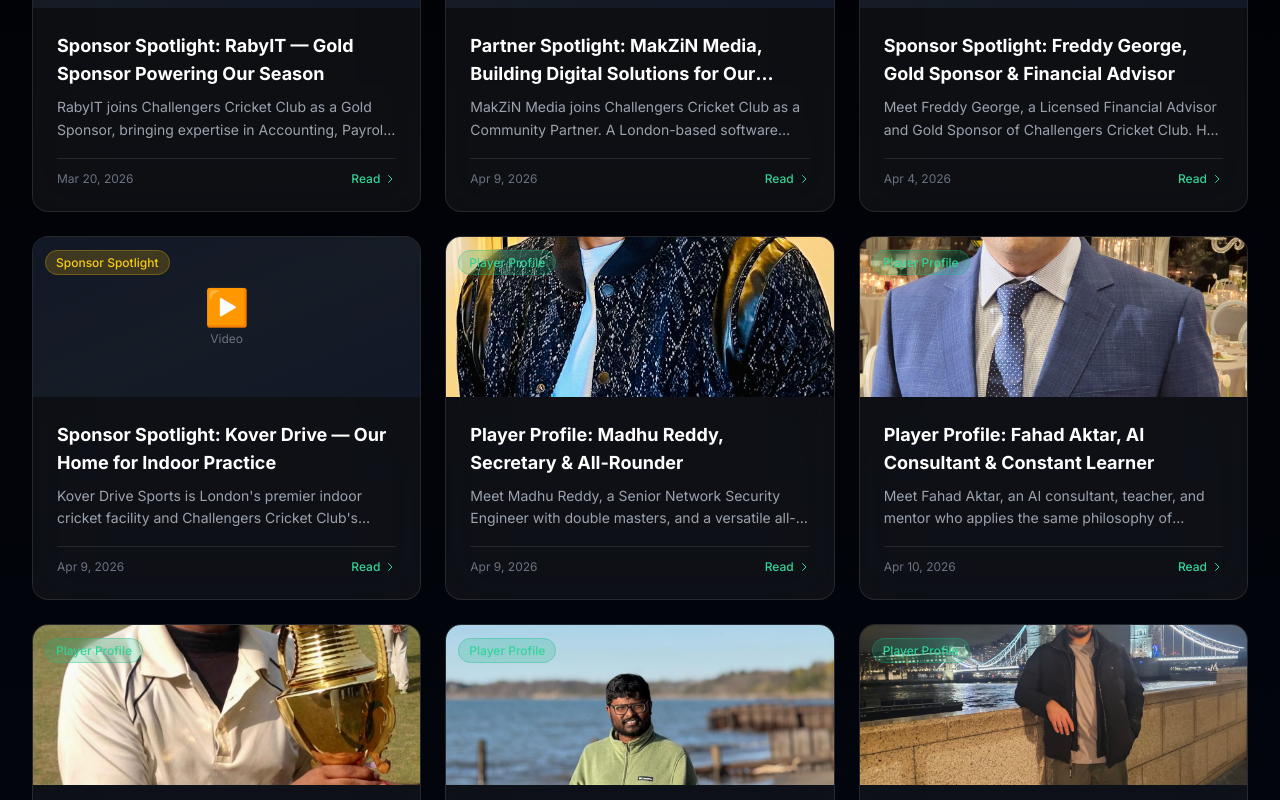
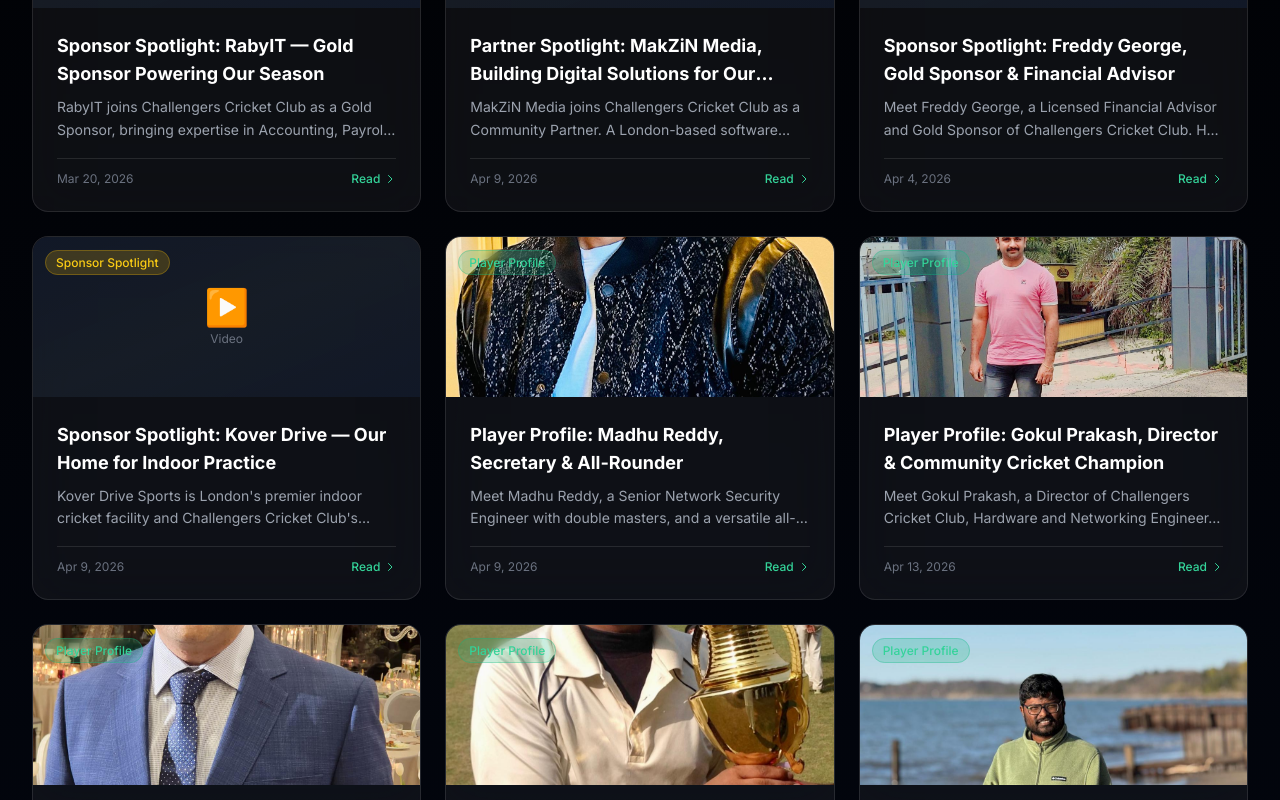
Before and after one commit to msaad7777/Challengers-cc, a Next.js app: page /blog in a window 1280 px wide. Shown: the part 1403-2203 px from the top of the page. Built offline with nearby package versions, Linux system fonts and the light colour scheme.

Commit message:
Add Gokul Prakash player profile — director, hardware engineer, 15yr community volunteer
Co-Authored-By: Claude Opus 4.6 (1M context) <noreply@anthropic.com>

```diff
--- a/app/blog/data.ts
+++ b/app/blog/data.ts
@@ -476,6 +476,68 @@ export const blogPosts: BlogPost[] = [
     featured: false,
   },
   {
+    slug: 'gokul-prakash-player-profile',
+    title: 'Player Profile: Gokul Prakash, Director & Community Cricket Champion',
+    excerpt:
+      'Meet Gokul Prakash, a Director of Challengers Cricket Club, Hardware and Networking Engineer, and a man who has dedicated 15+ years to community service and growing cricket in Canada.',
+    content: `
+      <p class="text-gray-300 text-lg leading-relaxed mb-6">
+        Some people play cricket. Others live it. <strong class="text-white">Gokul Prakash</strong> has been
+        doing both for as long as he can remember. A founding director of Challengers Cricket Club, Gokul
+        brings a lifelong passion for cricket and over 15 years of community service to everything he does.
+      </p>
+      <h3 class="text-2xl font-bold text-white mb-4">On the Field</h3>
+      <p class="text-gray-300 text-lg leading-relaxed mb-6">
+        Gokul is the kind of player every team needs. Reliable, committed, and always ready to put the team
+        first. His love for cricket is infectious and his presence on the field lifts the energy of the
+        entire squad. Whether it is a practice session or a league match, Gokul gives everything he has.
+        His dedication to growing cricket in Canada drives him to not just play but to build the sport
+        from the ground up.
+      </p>
+      <h3 class="text-2xl font-bold text-white mb-4">Beyond Cricket</h3>
+      <p class="text-gray-300 text-lg leading-relaxed mb-6">
+        By profession, Gokul is a <strong class="text-white">Hardware and Networking Engineer</strong>, bringing
+        technical expertise and problem-solving skills to the club's operations. Outside of work and cricket,
+        he pursues his passion for <strong class="text-white">YouTube blogging</strong> and
+        <strong class="text-white">international travel</strong>, documenting his experiences and connecting
+        with communities around the world. His 15+ years of volunteering in community-based events speaks
+        to his deep commitment to making a positive impact wherever he goes.
+      </p>
+      <div style="background: linear-gradient(135deg, rgba(16,185,129,0.1), rgba(234,179,8,0.1)); border: 1px solid rgba(16,185,129,0.3); border-radius: 16px; padding: 24px; margin: 24px 0;">
+        <h3 class="text-2xl font-bold text-white mb-4">Quick Facts</h3>
+        <ul class="text-gray-300 text-lg leading-relaxed list-disc list-inside space-y-2">
+          <li>Club Role: Director, Challengers Cricket Club</li>
+          <li>Profession: Hardware and Networking Engineer</li>
+          <li>Community Service: 15+ years of volunteering</li>
+          <li>Interests: YouTube blogging, international travel</li>
+          <li>Mission: Growing cricket in Canada</li>
+        </ul>
+      </div>
+      <blockquote class="border-l-4 border-primary-500 pl-6 my-8">
+        <p class="text-gray-300 text-lg italic">
+          "Cricket is more than a game. It is a way to bring people together, build friendships, and
+          create something meaningful for the community. That is why I am here."
+        </p>
+        <cite class="text-gray-400 mt-2 block">Gokul Prakash, Director, Challengers Cricket Club</cite>
+      </blockquote>
+      <h3 class="text-2xl font-bold text-white mb-4">Why Gokul Matters to Challengers CC</h3>
+      <p class="text-gray-300 text-lg leading-relaxed mb-6">
+        A founding director who plays, volunteers, and actively works to grow the sport in Canada is the
+        backbone of any cricket club. Gokul Prakash is that backbone for Challengers CC. His dedication,
+        experience, and genuine love for cricket and community make him irreplaceable.
+      </p>
+      <p class="text-gray-400 text-sm italic">
+        Part of our Player Profile series. Stay tuned for more stories from the Challengers Cricket Club squad.
+      </p>
+    `,
+    category: 'Player Profile',
+    author: 'Challengers CC',
+    date: '2026-04-13',
+    image: '/Gokul-Prakash-Profile.jpeg',
+    video: null,
+    featured: false,
+  },
+  {
     slug: 'fahad-aktar-player-profile',
     title: 'Player Profile: Fahad Aktar, AI Consultant & Constant Learner',
     excerpt:
```
Also changed, not shown: public/Gokul-Prakash-Profile.jpeg (added).
